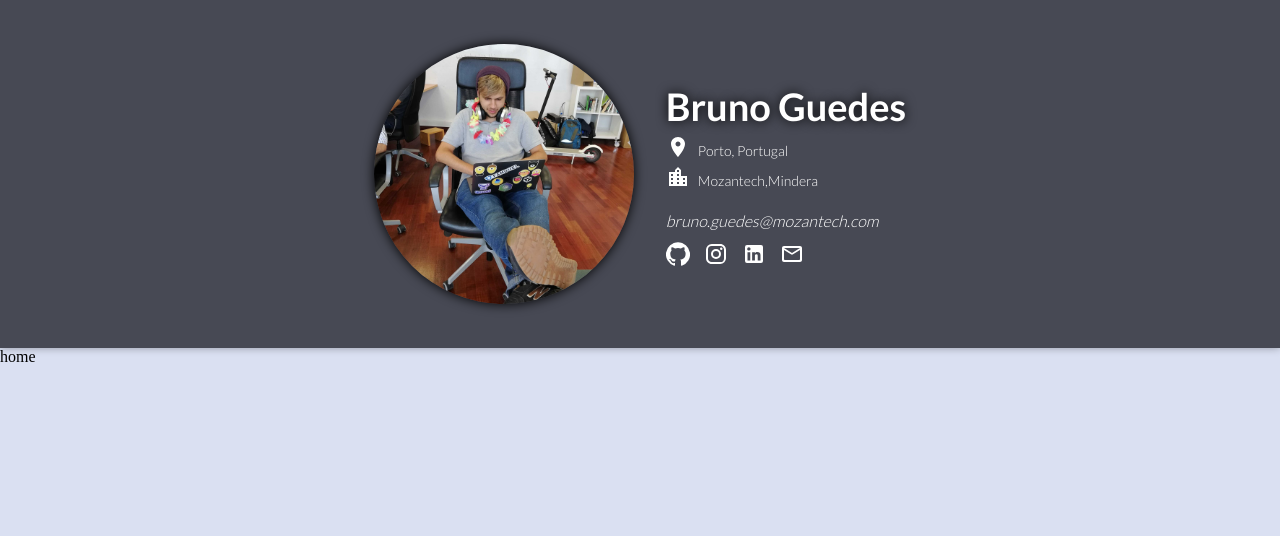
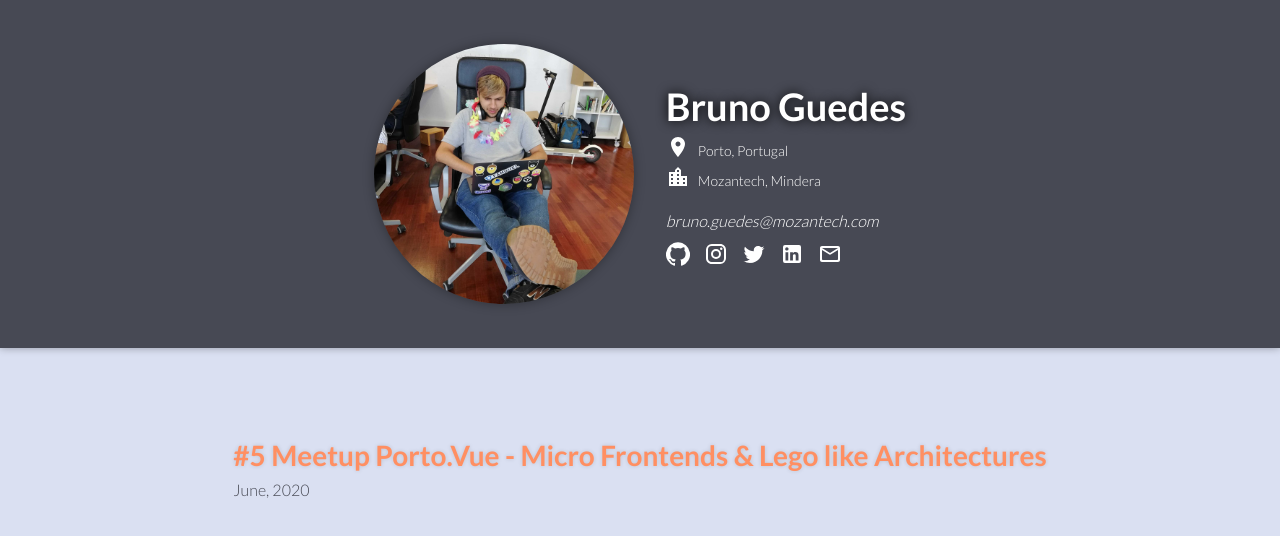
Before and after one commit to bguedes-moz/blog, a React (Create React App) app: page / in a window 1280 px wide. Shown: the top 536 px of the page. Built offline with nearby package versions, Linux system fonts and the light colour scheme.

Commit message:
feat: added first content

```diff
--- a/public/index.html
+++ b/public/index.html
@@ -6,9 +6,8 @@
   <link rel="icon" href="%PUBLIC_URL%/favicon.ico" />
   <meta name="viewport" content="width=device-width, initial-scale=1" />
   <meta name="theme-color" content="#000000" />
-  <meta name="description" content="Web site created using create-react-app" />
+  <meta name="description" content="Welcome to my blog! :D" />
   <link rel="apple-touch-icon" href="%PUBLIC_URL%/logo192.png" />
-  <link rel="manifest" href="%PUBLIC_URL%/manifest.json" />
   <link rel="preconnect" href="https://fonts.googleapis.com">
   <link rel="preconnect" href="https://fonts.gstatic.com" crossorigin>
   <link href="https://fonts.googleapis.com/css2?family=Lato:wght@300;700&display=swap" rel="stylesheet">
@@ -20,7 +19,6 @@
     main {
       margin: 0;
       padding: 0;
-      height: 100%;
       box-sizing: border-box;
     }
   </style>
--- a/src/app.tsx
+++ b/src/app.tsx
@@ -10,13 +10,11 @@ const App = () => {
   return (
     <Router>
       <Header />
-      <main>
-        <Switch>
-          <Route path="/">
-            <Home />
-          </Route>
-        </Switch>
-      </main>
+      <Switch>
+        <Route path="/">
+          <Home />
+        </Route>
+      </Switch>
     </Router>
   );
 }
--- a/src/components/header/index.tsx
+++ b/src/components/header/index.tsx
@@ -1,5 +1,6 @@
 import GitHubIcon from '@material-ui/icons/GitHub';
 import InstagramIcon from '@material-ui/icons/Instagram';
+import TwitterIcon from '@material-ui/icons/Twitter';
 import LinkedInIcon from '@material-ui/icons/LinkedIn';
 import MailOutlineRoundedIcon from '@material-ui/icons/MailOutlineRounded';
 import LocationCityIcon from '@material-ui/icons/LocationCity';
@@ -39,8 +40,8 @@ const Header = () => (
           <Info>
             <a href="https://mozantech.com" target="_blank" rel="noreferrer">
               Mozantech
-            </a>,
-            <a href="https://mindera.com" target="_blank" rel="noreferrer">
+            </a>
+            , <a href="https://mindera.com" target="_blank" rel="noreferrer">
               Mindera
             </a>
           </Info>
@@ -57,6 +58,9 @@ const Header = () => (
           <Anchor href="https://www.instagram.com/brunoac.guedes/" target="_blank" rel="noreferrer">
             <InstagramIcon style={{ color: COLORS.WHITE }} />
           </Anchor>
+          <Anchor href="https://twitter.com/imbguedes" target="_blank" rel="noreferrer">
+            <TwitterIcon style={{ color: COLORS.WHITE }} />
+          </Anchor>
           <Anchor href="https://www.linkedin.com/in/brunoacguedes/" target="_blank" rel="noreferrer">
             <LinkedInIcon style={{ color: COLORS.WHITE }} />
           </Anchor>
--- a/src/components/header/styled-components.ts
+++ b/src/components/header/styled-components.ts
@@ -12,6 +12,11 @@ export const Container = styled.header`
   align-items: center;
   background-color: ${COLORS.DARK_LIVER};
   box-shadow: 0 0 8px ${COLORS.BLACK}55;
+
+  @media (max-width: 768px) {
+    position: relative;
+    padding: 48px 0;
+  }
 `;
 
 export const  InfoContainer = styled.div`
@@ -32,7 +37,7 @@ export const Avatar = styled.img`
   width: 260px;
   height: 260px;
   border-radius: 50%;
-  box-shadow: 0 0 12px ${COLORS.BLACK};
+  box-shadow: 0 0 12px ${COLORS.BLACK}55;
   transition-duration: 1s;
 `;
 
--- /dev/null
+++ b/src/components/post-list/index.tsx
@@ -0,0 +1,14 @@
+import Talk from "components/talk";
+import { Container } from "./styled-components";
+
+const PostList = () => (
+  <Container>
+    <Talk
+      title="#5 Meetup Porto.Vue - Micro Frontends & Lego like Architectures"
+      link="https://youtu.be/e1-rr969y4U"
+      date="June, 2020"
+    />
+  </Container>
+);
+
+export default PostList;
--- /dev/null
+++ b/src/components/post-list/styled-components.ts
@@ -0,0 +1,13 @@
+import styled from "styled-components";
+
+export const Container = styled.section`
+  display: flex;
+  flex-direction: column;
+  justify-content: center;
+  align-items: center;
+  padding: 64px 0;
+
+  section {
+    margin: 26px;
+  }
+`;
--- /dev/null
+++ b/src/components/talk/index.tsx
@@ -0,0 +1,18 @@
+import { Container, TalkLink, DateArea } from "./styled-components";
+
+interface TalkProps {
+  title: string,
+  link: string,
+  date: string
+}
+
+const Talk = (props: TalkProps) => (
+  <Container>
+    <TalkLink href={props.link} target="_blank" rel="noreferrer">
+      {props.title}
+    </TalkLink>
+    <DateArea>{props.date}</DateArea>
+  </Container>
+);
+
+export default Talk;
--- /dev/null
+++ b/src/components/talk/styled-components.ts
@@ -0,0 +1,37 @@
+import styled from "styled-components";
+import { COLORS } from "shared-ui/_static/colors";
+import { mainFont } from "shared-ui/_static/typography";
+
+export const Container = styled.section`
+  display: flex;
+  flex-direction: column;
+  justify-content: center;
+
+  @media (max-width: 768px) {
+    padding: 0 24px;
+  }
+`;
+
+export const TalkLink = styled.a`
+  font-family: ${mainFont};
+  font-weight: 700;
+  font-size: 28px;
+  text-decoration: none;
+  color: ${COLORS.SALMON};
+  padding-bottom: 8px;
+  text-shadow: 0 0 4px ${COLORS.BLACK}22;
+  :hover {
+    text-decoration: underline;
+  }
+
+  @media (max-width: 768px) {
+    font-size: 24px;
+  }
+`;
+
+export const DateArea = styled.span`
+  display: block;
+  font-family: ${mainFont};
+  font-size: 16px;
+  color: ${COLORS.DARK_LIVER};
+`;
--- a/src/pages/home/index.tsx
+++ b/src/pages/home/index.tsx
@@ -1,7 +1,10 @@
 import { Page } from "shared-ui/_static/containers/page";
+import PostList from "components/post-list";
 
 const Home = () => (
-  <Page>home</Page>
+  <Page>
+    <PostList />
+  </Page>
 );
 
 export default Home;
--- a/src/shared-ui/_static/colors/index.ts
+++ b/src/shared-ui/_static/colors/index.ts
@@ -2,5 +2,7 @@ export enum COLORS {
   BLACK = "#000000",
   WHITE = "#FFFFFF",
   DARK_LIVER = "#474954",
-  LAVENDER_WEB = "#DAE0F2"
+  LAVENDER_WEB = "#DAE0F2",
+  SALMON = "#FF8F62",
+  IVORY = "#EEEDE7"
 }
--- a/src/shared-ui/_static/containers/page.ts
+++ b/src/shared-ui/_static/containers/page.ts
@@ -2,6 +2,11 @@ import styled from "styled-components";
 import { COLORS } from "../colors";
 
 export const Page = styled.main`
+  min-height: 100vh;
   background-color: ${COLORS.LAVENDER_WEB};
   padding-top: 348px;
+
+  @media (max-width: 768px) {
+    padding: 0;
+  }
 `;
```
